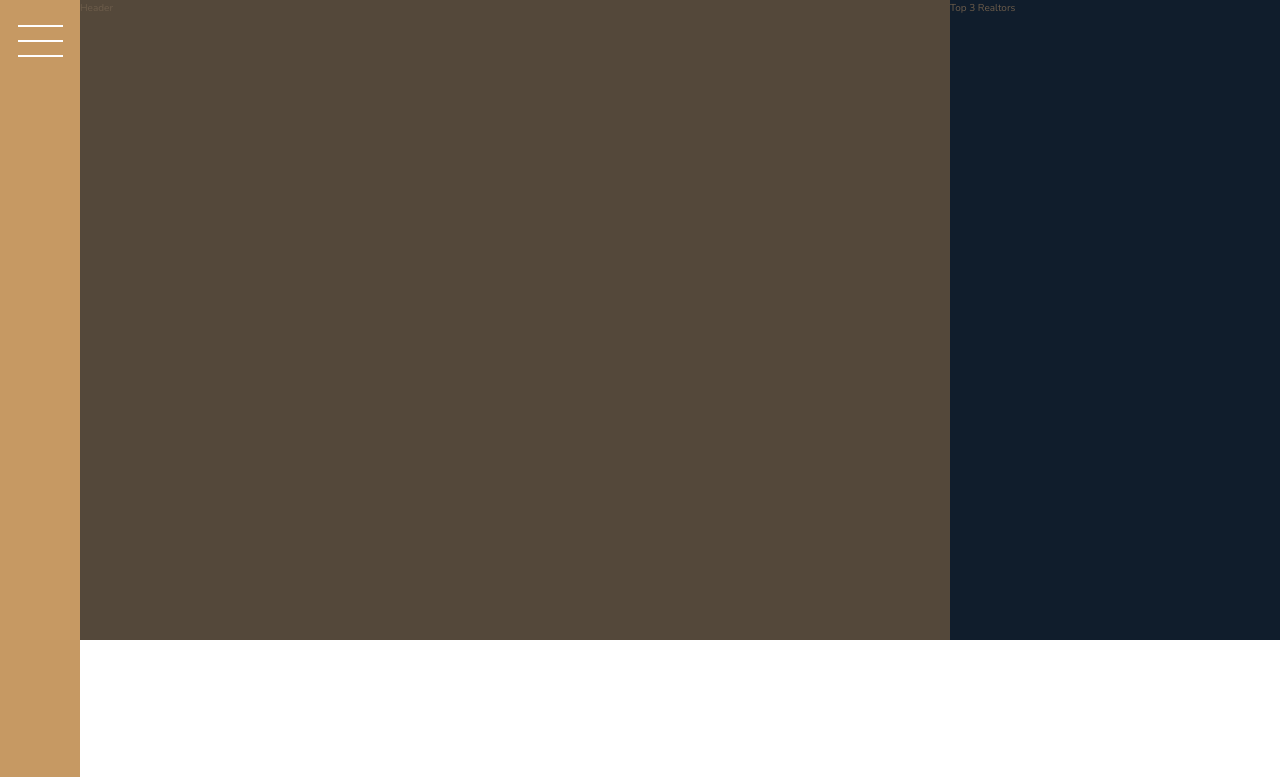
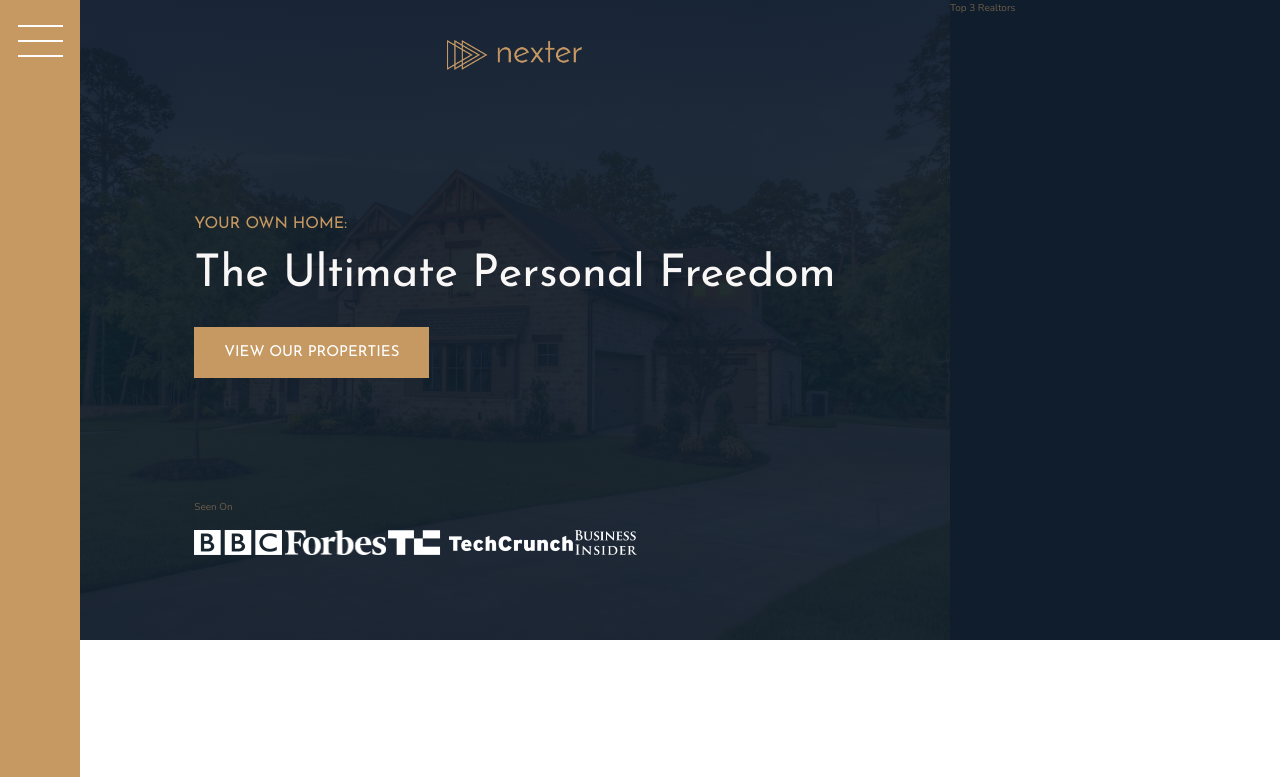
Before and after one commit to jordnlnn/nexter-project, a website: page index.html in a window 1280 px wide. Shown: the top 777 px of the page. Drawn offline with nearby package versions, Linux system fonts and the light colour scheme.

Commit message:
Built and formatted the left portion of the header section; added headings, button, and social proof logos in a grid container.

```diff
--- a/index.html
+++ b/index.html
@@ -19,7 +19,20 @@
       <button class="nav-btn"></button>
     </div>
 
-    <header class="header">Header</header>
+    <header class="header">
+      <img src="img/logo.png" alt="Nexter logo" class="header__logo" />
+      <h3 class="heading-3">Your Own Home:</h3>
+      <h1 class="heading-1">The Ultimate Personal Freedom</h1>
+      <button class="btn header__btn">View Our Properties</button>
+
+      <div class="header__seenon-text">Seen On</div>
+      <div class="header__seenon-logos">
+        <img src="img/logo-bbc.png" alt="Seen on logo 1" />
+        <img src="img/logo-forbes.png" alt="Seen on logo 2" />
+        <img src="img/logo-techcrunch.png" alt="Seen on logo 3" />
+        <img src="img/logo-bi.png" alt="Seen on logo 4" />
+      </div>
+    </header>
 
     <div class="realtors">Top 3 Realtors</div>
 
--- a/sass/_header.scss
+++ b/sass/_header.scss
@@ -1,4 +1,38 @@
 .header {
   background-color: $color-grey-dark-1;
   grid-column: full-start / col-end 6;
+  background-image: linear-gradient(
+      rgba($color-secondary, 0.93),
+      rgba($color-secondary, 0.93)
+    ),
+    url(../img/hero.jpeg);
+  background-size: cover;
+  background-position: center;
+  padding: 8rem;
+  padding-top: 4rem;
+
+  display: grid;
+  grid-template-rows: 1fr min-content 6rem 1fr;
+  grid-template-columns: max-content;
+  grid-row-gap: 1.5rem;
+  justify-content: center;
+
+  &__logo {
+    height: 3rem;
+    justify-self: center;
+  }
+
+  &__btn {
+    align-self: start;
+    justify-self: start;
+  }
+
+  &__seenon-text {
+  }
+
+  &__seenon-logos {
+    img {
+      height: 2.5rem;
+    }
+  }
 }
--- a/sass/_typography.scss
+++ b/sass/_typography.scss
@@ -5,6 +5,9 @@
 
 .heading-1 {
   @extend %heading;
+  font-size: 4.5rem;
+  color: $color-grey-light-1;
+  line-height: 1;
 }
 
 .heading-2 {
```
Also changed, not shown: css/style.css.
